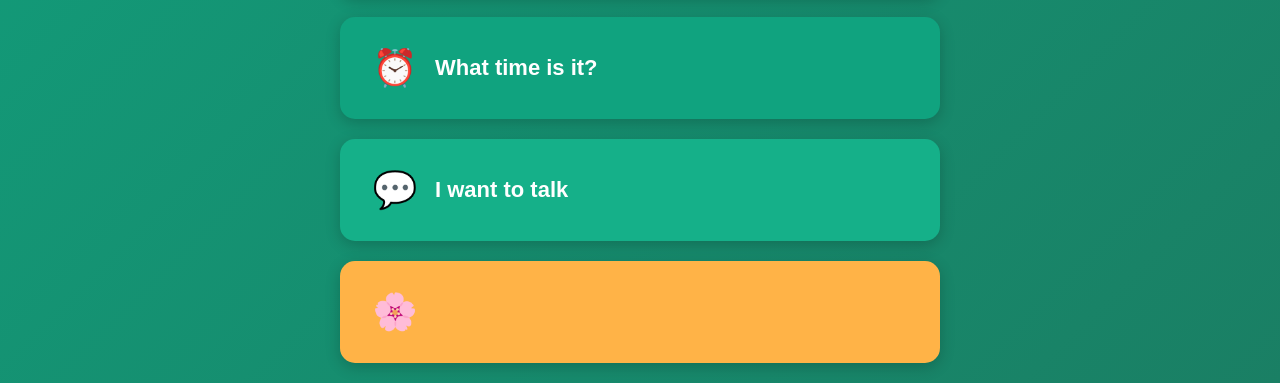
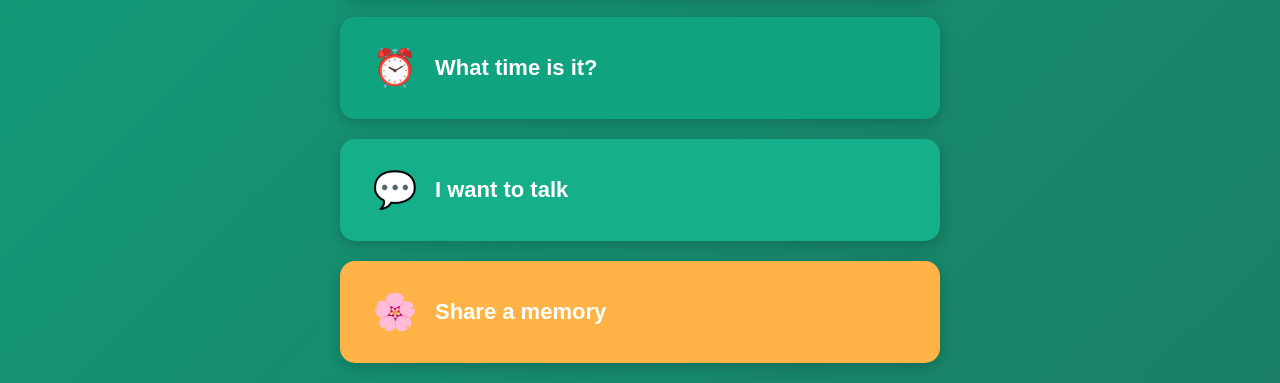
Before and after one commit to izzyanactor-rgb/fresh-and-clear, a plain HTML site: page docs/index.html in a window 1280 px wide. Shown: the part 690-1073 px from the top of the page. Drawn offline with Linux system fonts and the light colour scheme.

Commit message:
Change button text to 'Share a memory'
Updated the button text for sharing a memory.

```diff
--- a/docs/index.html
+++ b/docs/index.html
@@ -1,4 +1,4 @@
- <!DOCTYPE html>
+<!DOCTYPE html>
 <html lang="en">
 <head>
     <meta charset="UTF-8">
@@ -225,4 +225,7 @@
 
         <button class="button memory-button" onclick="showMessage('memory')">
             <span class="icon">🌸</span>
-            <span class="button-text">
+            <span class="button-text">Share a memory</span>
+        </button>
+
+        <button class="button question-button" onclick="window.open('https://chat.
```
